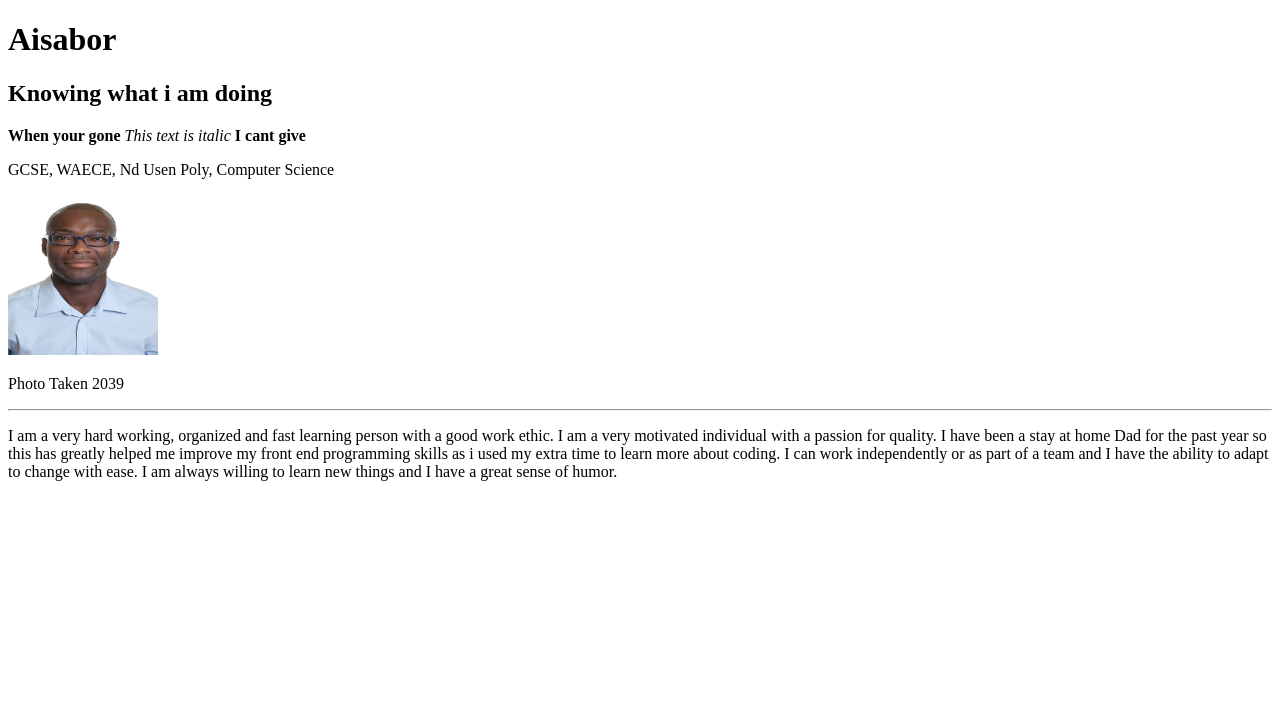
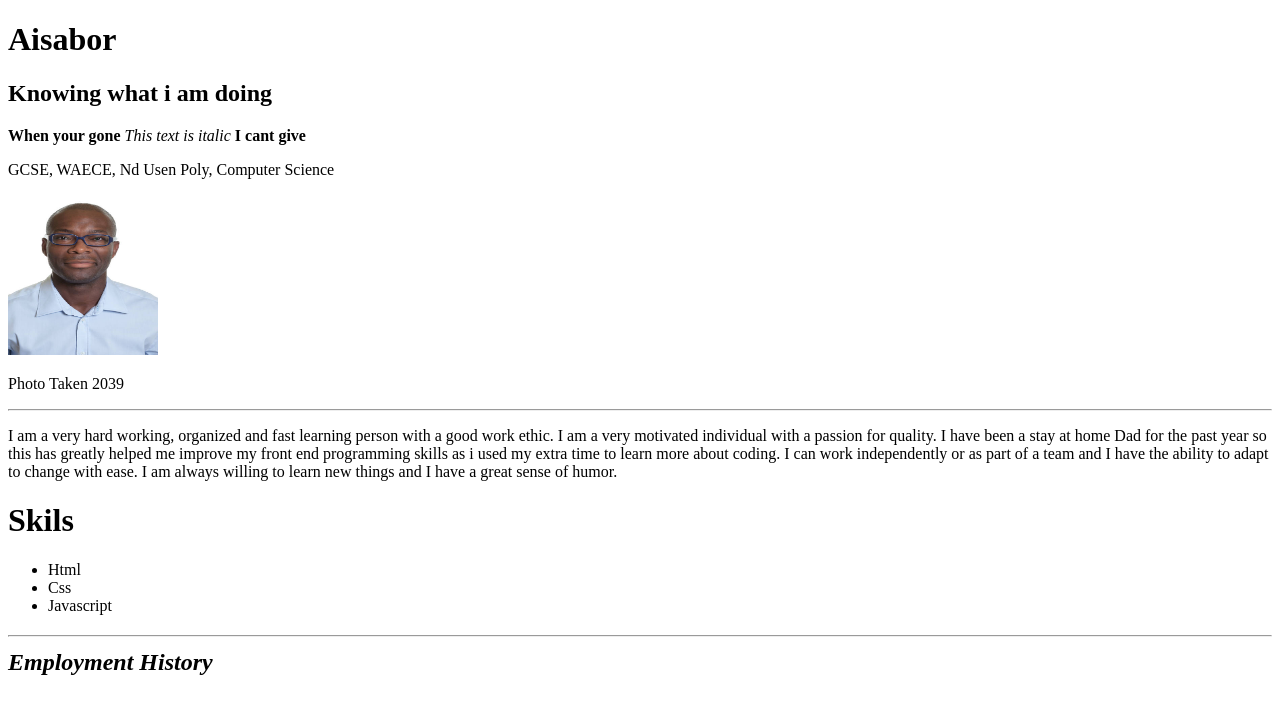
Before and after one commit to aisabor/bat-logic, a plain HTML site: page index.html in a window 1280 px wide. Drawn offline with Linux system fonts and the light colour scheme.

Commit message:
Update index.html

```diff
--- a/index.html
+++ b/index.html
@@ -7,7 +7,9 @@
     <title>Abor</title>
 </head>
 <body>
-    <h1>Aisabor</h1>
+
+<div class="ist">
+<h1>Aisabor</h1>
 <h2>Knowing what i am doing</h2>
 
 <p><b>When your gone</b> <i>This text is italic</i> <b>I cant give</b></p>
@@ -18,11 +20,25 @@
 
 <p>Photo Taken 2039</p>
 
+</div>
+
 <hr>
 
+<div class="snd">
 <p>I am a very hard working, organized and fast learning person with a good work ethic. I am a very motivated individual with a passion for quality. I have been a stay at home Dad for the past year so this has greatly helped me improve my front end programming skills as i used my extra time to learn more about coding. I can work independently or as part of a team and I have the ability to adapt to change with ease. I am always willing to learn new things and I have a great sense of humor.
+</p>
 
-</p>
+    <h1>Skils</h1>
+
+    <ul>
+        <li>Html</li>
+        <li>Css</li>
+        <li>Javascript</li>
+    </ul>
+</div>
+
+
+   <h2> <hr><i>Employment History</i></hr></h2>
 
 </body>
 </html>
```
